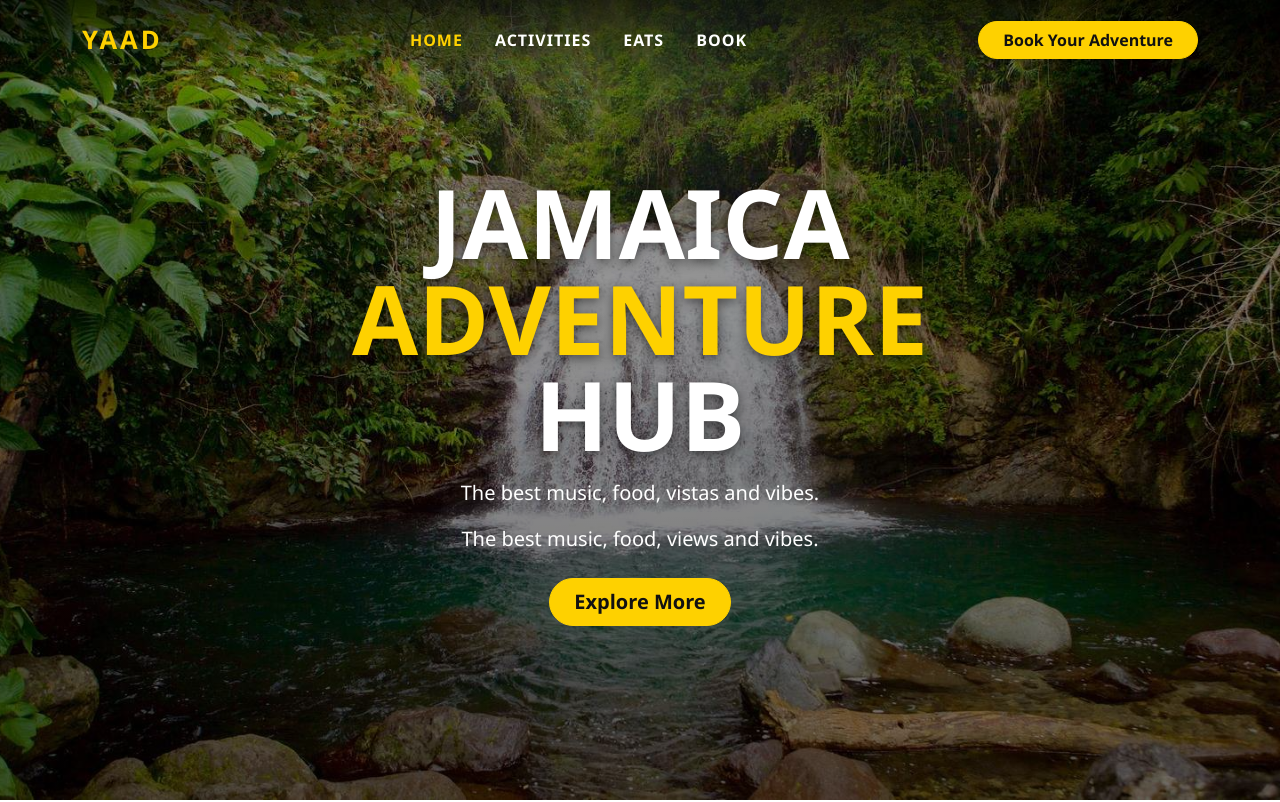
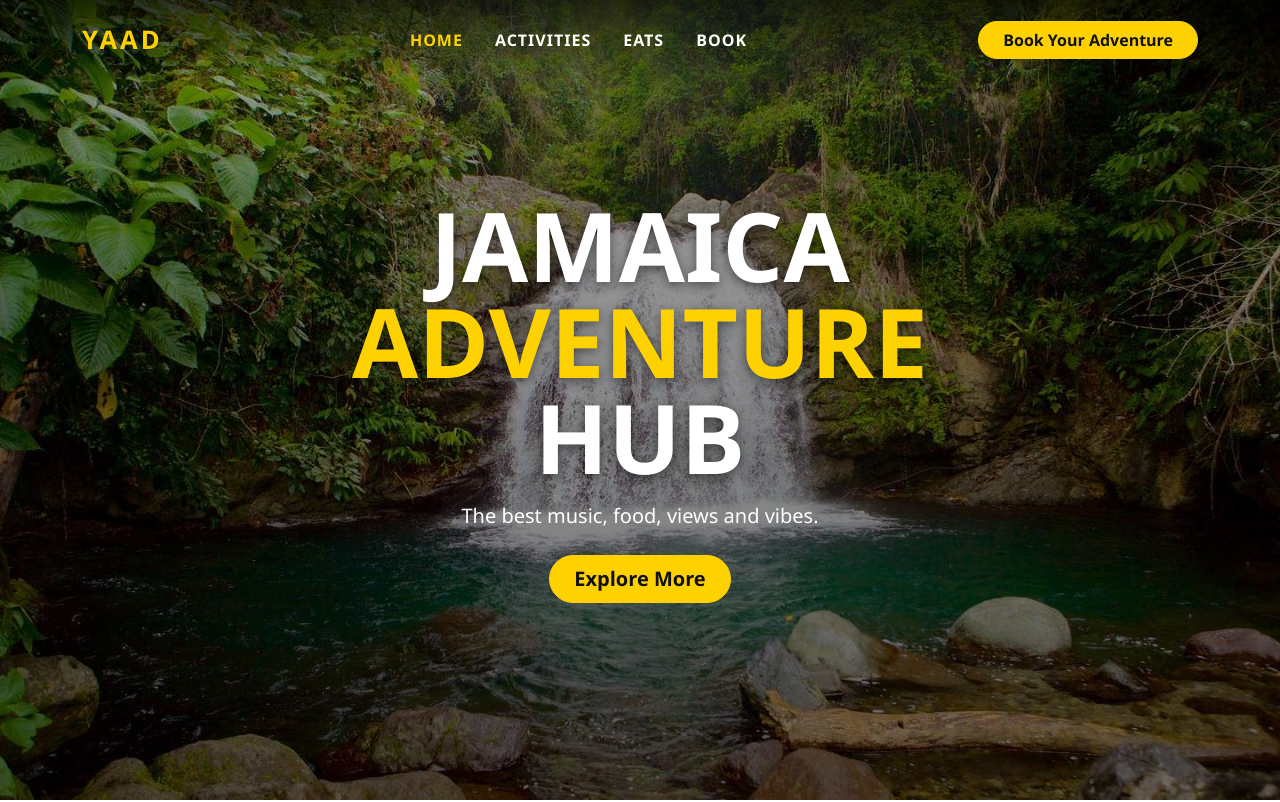
Before and after one commit to Rashaun45/Jamaica-Adventure-Hub, a plain HTML site: page index.html in a window 1280 px wide. Shown: the top 802 px of the page. Drawn offline with nearby package versions, Linux system fonts and the light colour scheme.

Commit message:
Update index.html

```diff
--- a/index.html
+++ b/index.html
@@ -36,7 +36,6 @@
                 <h1 class="banner-text1">JAMAICA</h1>
                 <h1 class="banner-text2">ADVENTURE</h1>
                 <h1 class="banner-text3">HUB</h1>
-                <p class="lead text-white mt-3">The best music, food, vistas and vibes.</p>
                 <p class="lead text-white mt-3">The best music, food, views and vibes.</p>
                 <a href="activities.html" class="btn btn-gold btn-lg mt-2">Explore More</a>
             </div>
```
